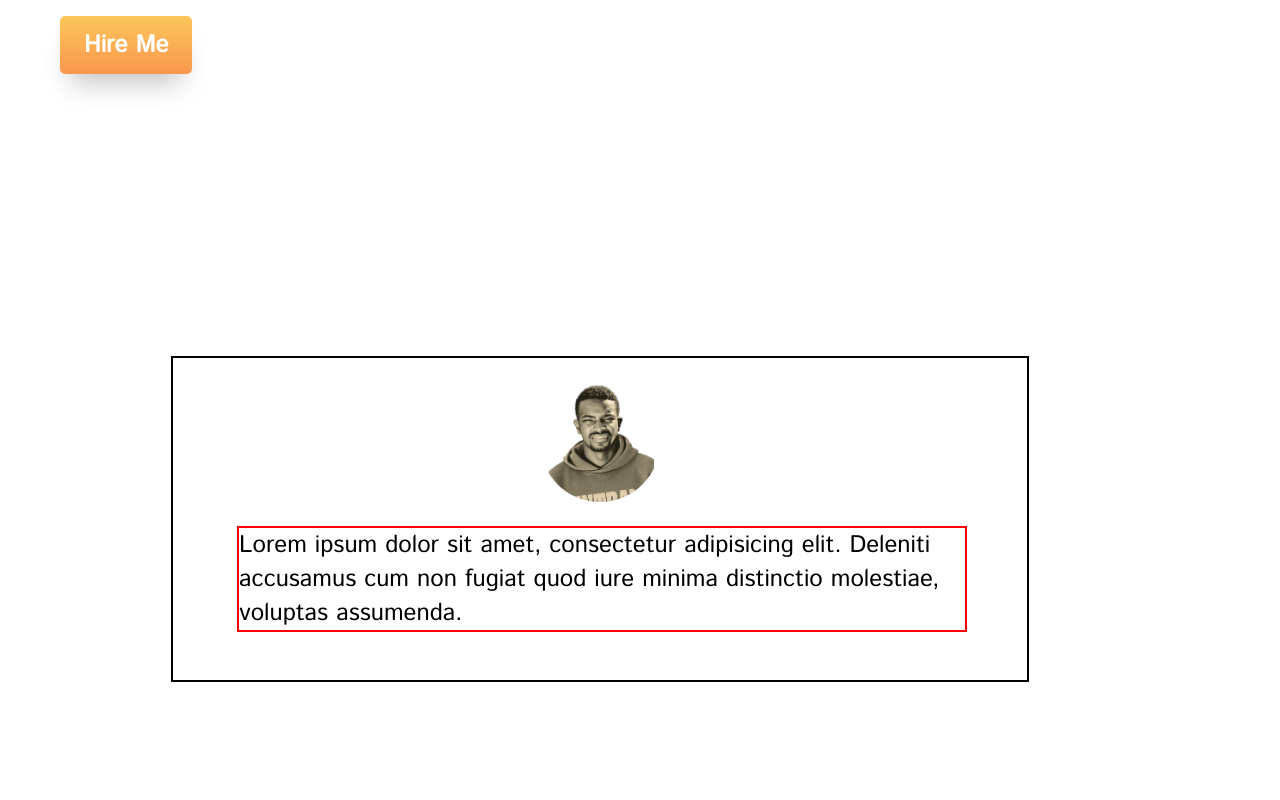
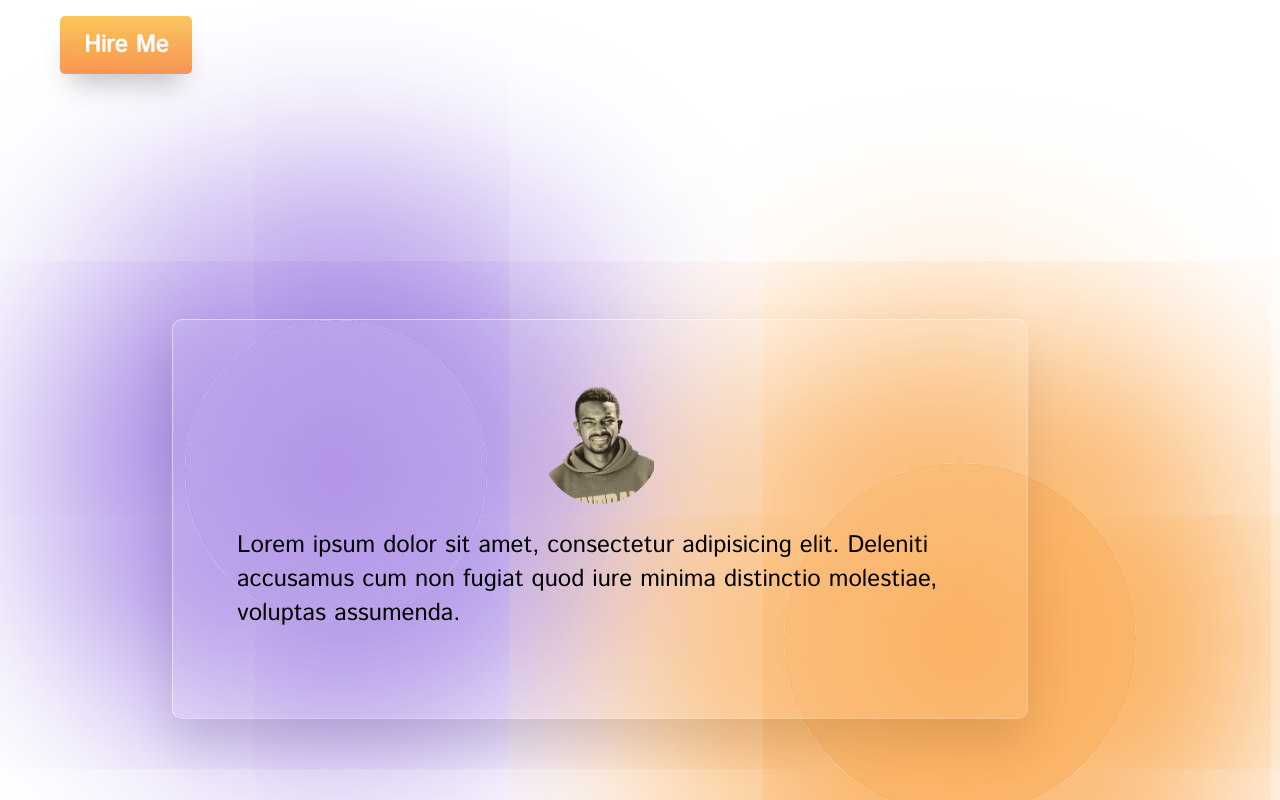
Before and after one commit to principalkelvo/kelvinnjoroowino, a Vue app: page / in a window 1280 px wide. Shown: the part 4820-5620 px from the top of the page. Built offline with nearby package versions, Linux system fonts and the light colour scheme.

Commit message:
add a background to feedback section

```diff
--- a/src/components/customersFeedback.vue
+++ b/src/components/customersFeedback.vue
@@ -33,6 +33,31 @@ export default {
     display: flex;
     align-items: center;
     justify-content: center;
+    position: relative;
+}
+
+.section::before{
+    content: '';
+    position: absolute;
+    width: 300px;
+    height: 300px;
+    background: radial-gradient(#a989e5,#B8A0EA);
+    box-shadow: 0em 0em 8em 6em rgb(169, 138, 229);
+    border-radius: 50%;
+    border: 1px solid #a989e5;
+    border-radius: 50%;
+    transform: translate(-11rem, -2rem);
+}
+.section::after{
+    content: '';
+    position: absolute;
+    width: 350px;
+    height: 350px;
+    background: radial-gradient(#faa953,#FBBB75);
+    box-shadow: 0em 0em 9em 6em #faaa53;
+    border-radius: 50%;
+    border: 1px solid #faa953;
+    transform: translate(15rem, 5rem);
 }
 .column.is-12{
     display: flex;
@@ -42,12 +67,27 @@ export default {
 }
 .card{
     width: 70%;
+    min-height: 350px;
+    background: rgba(255, 255, 255, 0.1);
+    box-shadow: 0 25px 45px rgba(0, 0, 0, 0.1);
+    border: 1px solid rgba(255, 255, 255, 0.5);
+    border-right: 1px solid rgba(255, 255, 255, 0.2);
+    border-bottom: 1px solid rgba(255, 255, 255, 0.2);
+    border-radius: 0.412em;
     margin: 2rem;
-    border: 2px solid black;
     padding: 1em;
     display: flex;
     align-items: center;
+    justify-content: center;
     flex-direction: column;
+    z-index: 40;
+}
+.is-dark-mode-active .card{
+    background: rgba(255, 255, 255, 0.1);
+    box-shadow: 0 25px 45px rgba(0, 0, 0, 0.1);
+    border: 1px solid rgba(255, 255, 255, 0.5);
+    border-right: 1px solid rgba(255, 255, 255, 0.2);
+    border-bottom: 1px solid rgba(255, 255, 255, 0.2);
 }
 .card .cardHeader{
     display: flex;
@@ -70,6 +110,6 @@ export default {
 .card .cardBody .feedback{
     width: 100%;
     margin: 1em 0;
-    border: 2px solid red;
+    /* border: 2px solid red; */
 }
 </style>
```
